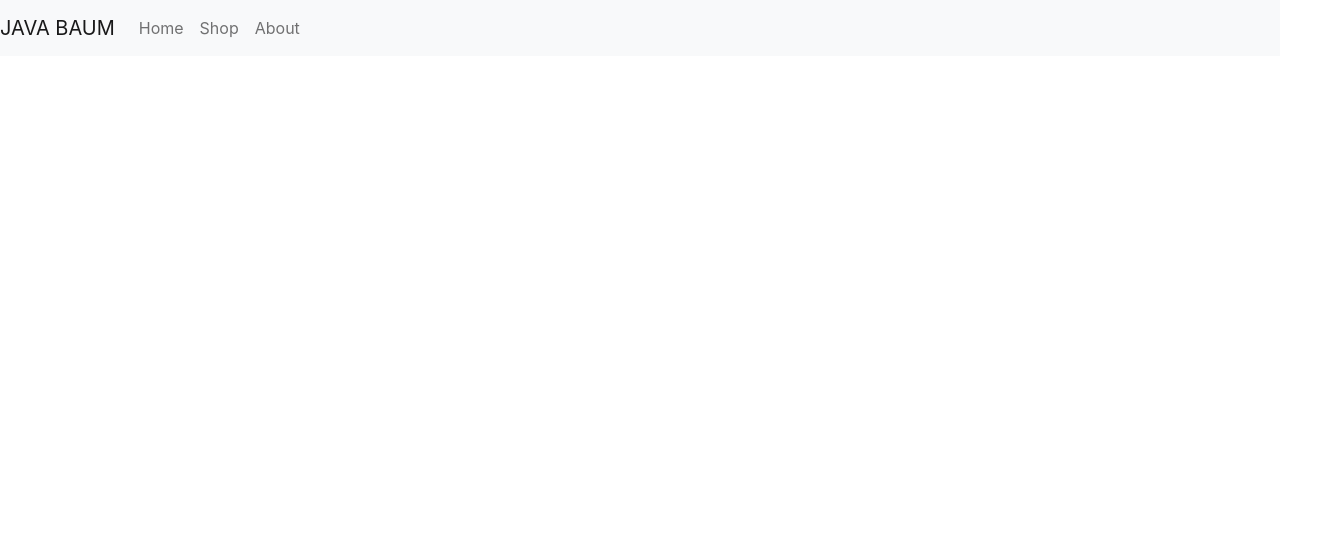
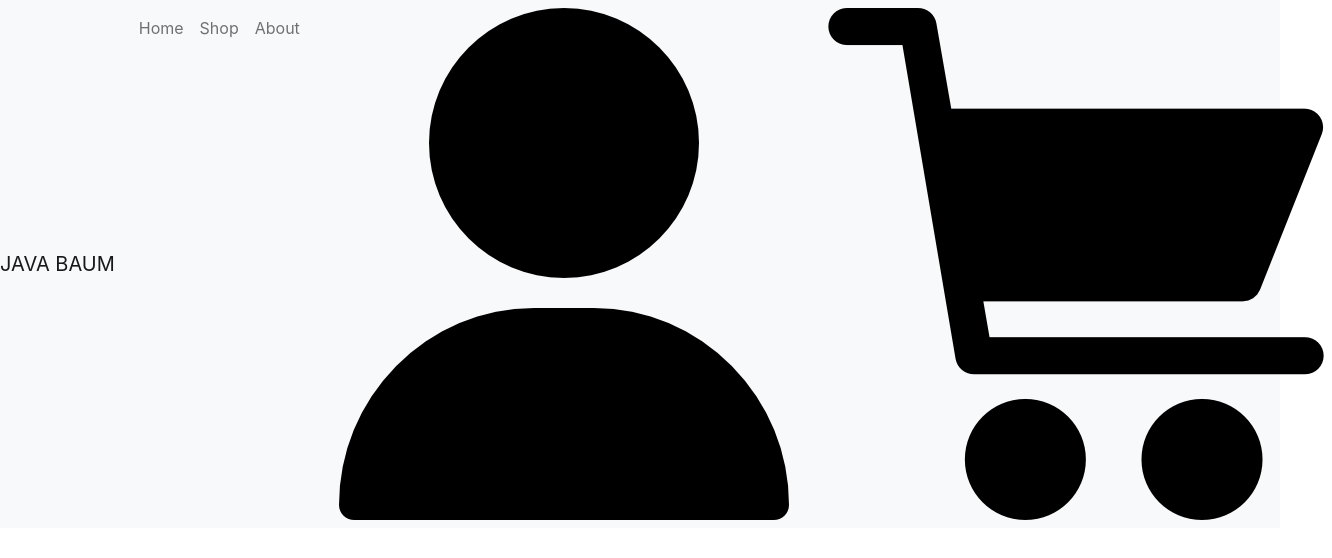
Before and after one commit to JAVABAUM/react-webshop, a React (Create React App) app in the folder my-app/: page / in a window 1280 px wide. Shown: the top 558 px of the page, 1332 px wide, since content can reach past the window. Built offline with nearby package versions, Linux system fonts and the light colour scheme.

Commit message:
messing around with top navbar

```diff
--- a/my-app/src/components/topbar/topbar.jsx
+++ b/my-app/src/components/topbar/topbar.jsx
@@ -1,3 +1,6 @@
+<style href ="my-app\src\components\topbar\topbar.scss"></style>
+
+
 function Login() {
     return (
         <>
@@ -19,6 +22,14 @@ function Login() {
                                 <a class="nav-link" href="#">About</a>
                             </li>
 
+                            <li class="nav-item">
+                                <img id="icon" src="/media/images/user.png"></img>
+                            </li>
+
+                            <li class="nav-item">
+                                <img id="icon" src="/media/images/shopping-cart.png"></img>
+                            </li>
+
 
 
                         </ul>
--- a/my-app/src/components/topbar/topbar.scss
+++ b/my-app/src/components/topbar/topbar.scss
@@ -9,3 +9,9 @@
   top: 0;
   z-index: 2;
 }
+
+#icon{
+  width: 50px;
+  height: auto;
+
+}
```
Also changed, not shown: my-app/public/media/images/shopping-cart.png (added), my-app/public/media/images/user.png (added).
